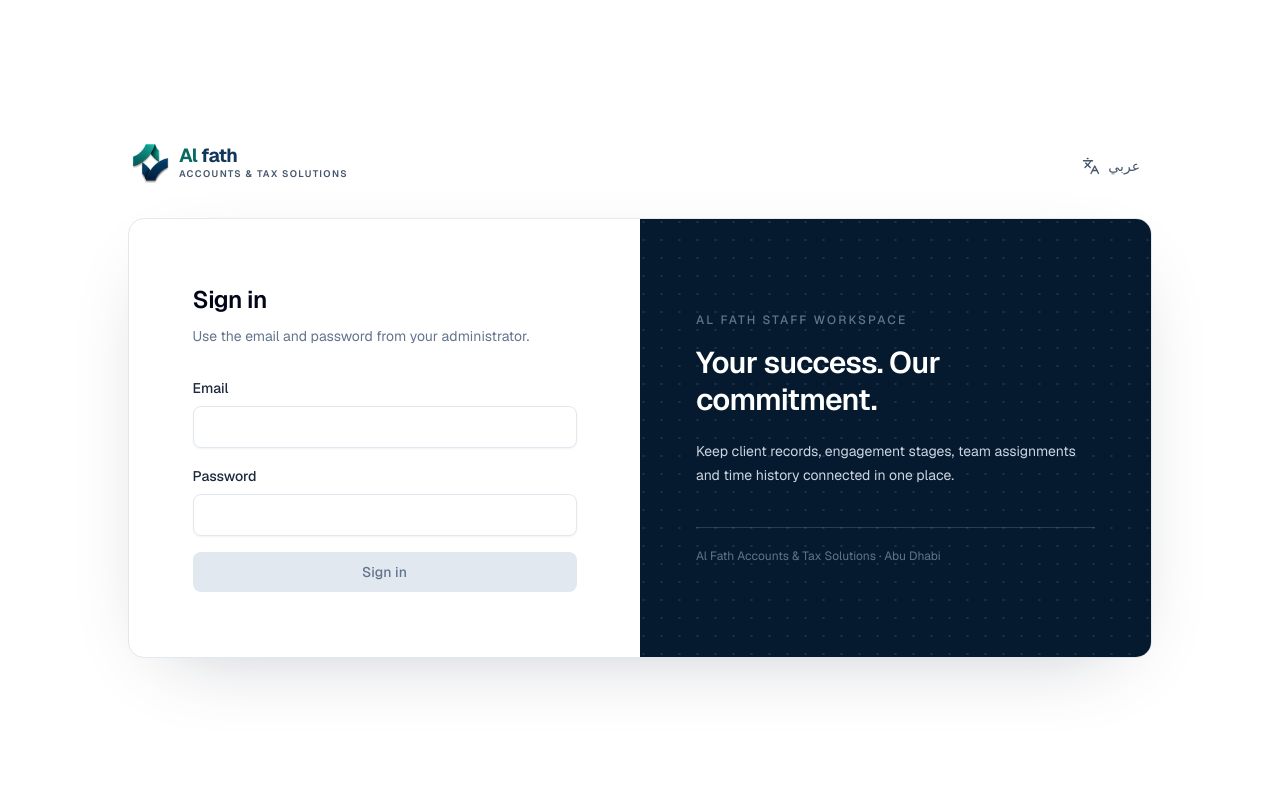
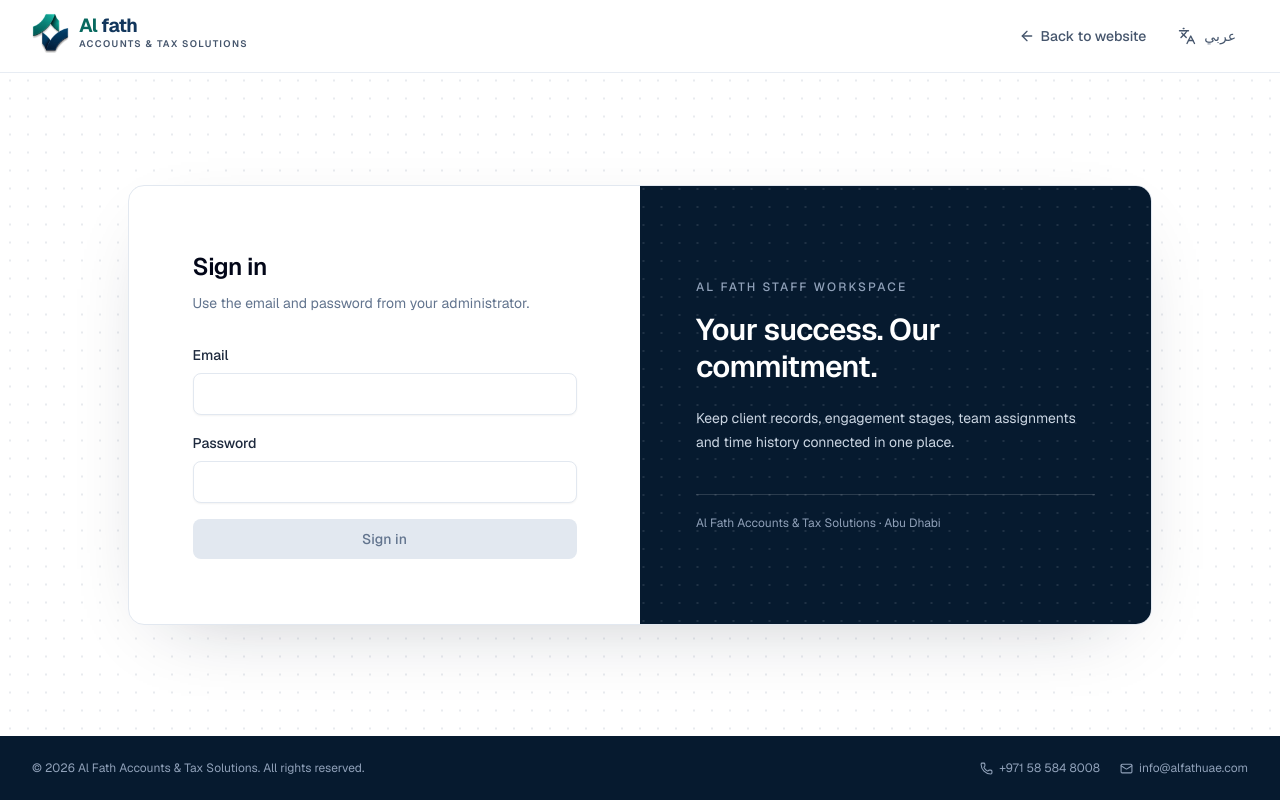
Before and after one commit to Rashid-C/client-workflow-management-system, a Next.js app in the folder apps/web/: page /en/login in a window 1280 px wide. Built offline with nearby package versions, Linux system fonts and the light colour scheme.

Commit message:
feat(web): give sign-in pages the site header and a contact footer

```diff
--- a/apps/web/components/auth/auth-card.tsx
+++ b/apps/web/components/auth/auth-card.tsx
@@ -1,12 +1,17 @@
 "use client";
 
 import type { ReactNode } from "react";
-import BrandLogo from "@/components/brand/brand-logo";
+import { ArrowLeft, Mail, Phone } from "lucide-react";
+import BrandLogo, { BRAND_NAME } from "@/components/brand/brand-logo";
 import { useI18n } from "@/components/i18n/i18n-provider";
 import LanguageSwitch from "@/components/i18n/language-switch";
 import Link from "@/components/i18n/link";
+import { OFFICE, telHref } from "@/lib/office";
 
-/** Centered card for the signed-out pages (sign-in, password change). */
+/**
+ * Frame for the signed-out pages (sign-in, password change): the public
+ * site's header and a slim footer around a centred card.
+ */
 export default function AuthCard({
   title,
   subtitle,
@@ -19,15 +24,29 @@ export default function AuthCard({
   const { t } = useI18n();
 
   return (
-    <main className="flex min-h-screen items-center justify-center bg-white px-4 py-8 text-slate-950 sm:px-8">
-      <div className="w-full max-w-5xl">
-        <header className="mb-5 flex items-center justify-between px-1 sm:mb-7">
-          <Link href="/" aria-label={t.auth.homeLink}>
+    <div className="flex min-h-screen flex-col bg-white text-slate-950">
+      <header className="border-b border-slate-200/80 bg-white">
+        <div className="mx-auto flex h-18 max-w-7xl items-center justify-between gap-4 px-5 sm:px-8">
+          <Link href="/" aria-label={t.auth.homeLink} className="shrink-0">
             <BrandLogo variant="full" priority />
           </Link>
-          <LanguageSwitch className="px-2 py-1" />
-        </header>
-        <section className="grid overflow-hidden rounded-2xl border border-slate-200 bg-white shadow-[0_24px_80px_-40px_rgba(15,23,42,0.3)] md:min-h-[440px] md:grid-cols-2">
+          <div className="flex items-center gap-1 sm:gap-2">
+            <Link
+              href="/"
+              aria-label={t.auth.backToWebsite}
+              className="inline-flex min-h-10 items-center gap-1.5 rounded-lg px-3 text-sm font-medium text-slate-600 transition hover:bg-slate-100 hover:text-slate-900"
+            >
+              <ArrowLeft size={16} className="rtl:rotate-180" aria-hidden="true" />
+              <span className="hidden sm:inline">{t.auth.backToWebsite}</span>
+            </Link>
+            <LanguageSwitch className="min-h-10 px-3 font-medium" />
+          </div>
+        </div>
+      </header>
+
+      <main className="relative flex flex-1 items-center justify-center px-4 py-10 sm:px-8 sm:py-14">
+        <div className="marketing-grid pointer-events-none absolute inset-0 opacity-60" aria-hidden="true" />
+        <section className="relative grid w-full max-w-5xl overflow-hidden rounded-2xl border border-slate-200 bg-white shadow-[0_24px_80px_-40px_rgba(15,23,42,0.3)] md:min-h-110 md:grid-cols-2">
           <div className="flex items-center p-6 sm:p-10 lg:p-14">
             <div className="mx-auto w-full max-w-sm">
               <h1 className="text-2xl font-semibold tracking-tight">{title}</h1>
@@ -38,7 +57,8 @@ export default function AuthCard({
           <aside className="relative hidden flex-col justify-center overflow-hidden bg-navy-950 px-10 py-12 text-white md:flex lg:px-14">
             <div className="absolute inset-0 opacity-[0.12] marketing-grid" aria-hidden="true" />
             <div className="relative">
-              <p className="mb-4 text-xs font-medium uppercase tracking-[0.18em] text-slate-500">
+              {/* On navy, slate-400 is the readable grey; slate-500 falls below AA. */}
+              <p className="mb-4 text-xs font-medium uppercase tracking-[0.18em] text-slate-400">
                 {t.auth.workspaceLabel}
               </p>
               <h2 className="max-w-sm text-3xl font-semibold leading-tight tracking-tight">
@@ -47,13 +67,29 @@ export default function AuthCard({
               <p className="mt-5 max-w-sm text-sm leading-6 text-slate-300">
                 {t.auth.welcomeSubtitle}
               </p>
-              <div className="mt-10 border-t border-white/15 pt-5 text-xs text-slate-500">
+              <div className="mt-10 border-t border-white/15 pt-5 text-xs text-slate-400">
                 {t.auth.welcomeFooter}
               </div>
             </div>
           </aside>
         </section>
-      </div>
-    </main>
+      </main>
+
+      <footer className="bg-navy-950 text-slate-400">
+        <div className="mx-auto flex max-w-7xl flex-col gap-3 px-5 py-6 text-xs sm:flex-row sm:items-center sm:justify-between sm:px-8">
+          <p>© 2026 {BRAND_NAME}. {t.auth.rightsReserved}</p>
+          <div className="flex flex-wrap items-center gap-x-5 gap-y-2">
+            <a href={telHref(OFFICE.phones[0])} dir="ltr" className="inline-flex items-center gap-1.5 transition hover:text-white">
+              <Phone size={13} aria-hidden="true" />
+              {OFFICE.phones[0]}
+            </a>
+            <a href={`mailto:${OFFICE.email}`} dir="ltr" className="inline-flex items-center gap-1.5 transition hover:text-white">
+              <Mail size={13} aria-hidden="true" />
+              {OFFICE.email}
+            </a>
+          </div>
+        </div>
+      </footer>
+    </div>
   );
 }
--- a/apps/web/lib/i18n/ar.ts
+++ b/apps/web/lib/i18n/ar.ts
@@ -69,6 +69,8 @@ export const ar: Dictionary = {
       "اربط سجلات العملاء ومراحل الارتباط وتوزيع المهام وسجل الوقت في مكان واحد.",
     welcomeFooter: "الفتح لحلول الحسابات والضرائب · أبوظبي",
     homeLink: "الصفحة الرئيسية للفتح",
+    backToWebsite: "العودة إلى الموقع",
+    rightsReserved: "جميع الحقوق محفوظة.",
     email: "البريد الإلكتروني",
     password: "كلمة المرور",
     signOut: "تسجيل الخروج",
--- a/apps/web/lib/i18n/en.ts
+++ b/apps/web/lib/i18n/en.ts
@@ -56,6 +56,8 @@ export const en = {
       "Keep client records, engagement stages, team assignments and time history connected in one place.",
     welcomeFooter: "Al Fath Accounts & Tax Solutions · Abu Dhabi",
     homeLink: "Al Fath home page",
+    backToWebsite: "Back to website",
+    rightsReserved: "All rights reserved.",
     email: "Email",
     password: "Password",
     signOut: "Sign out",
```
